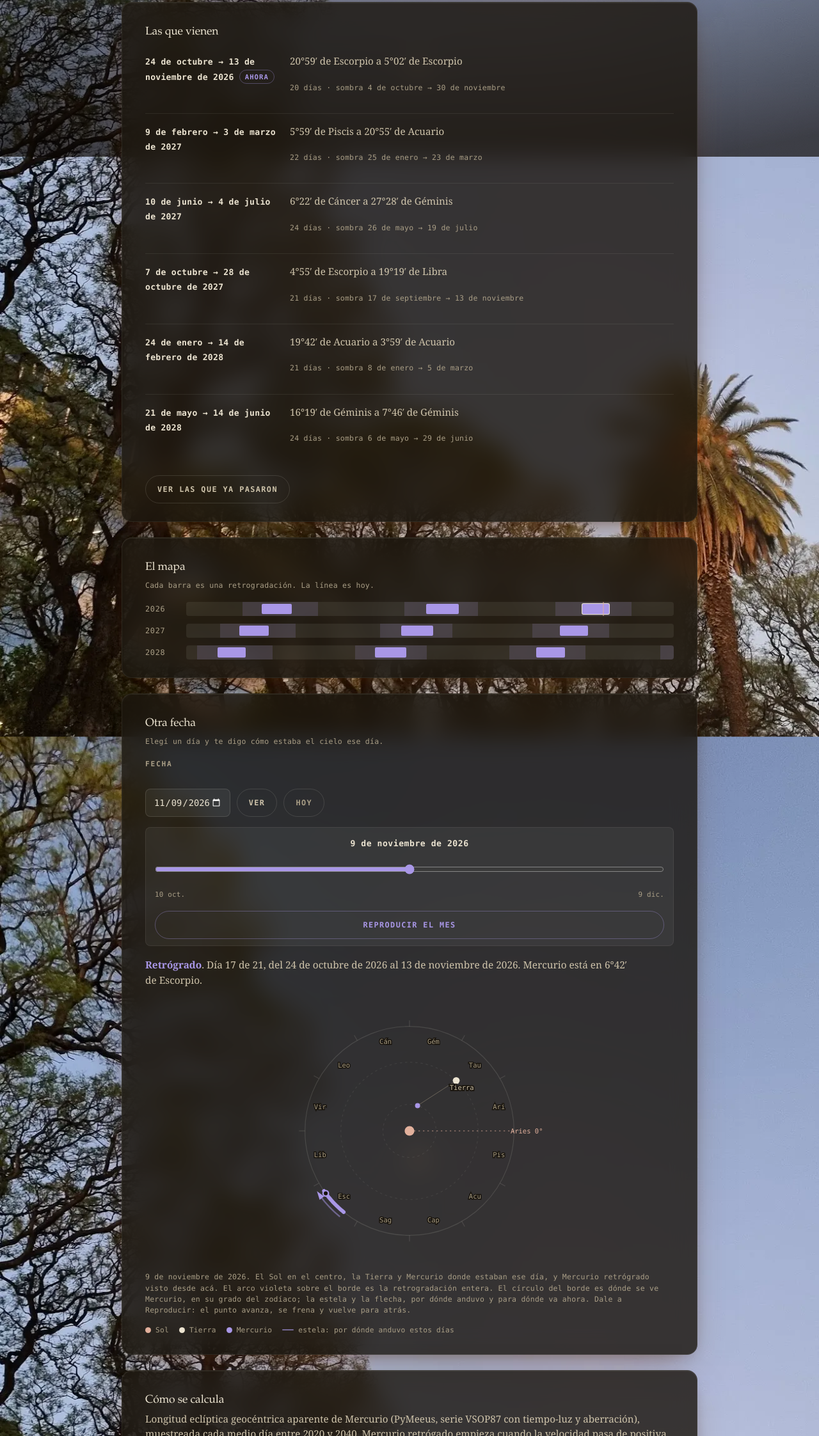
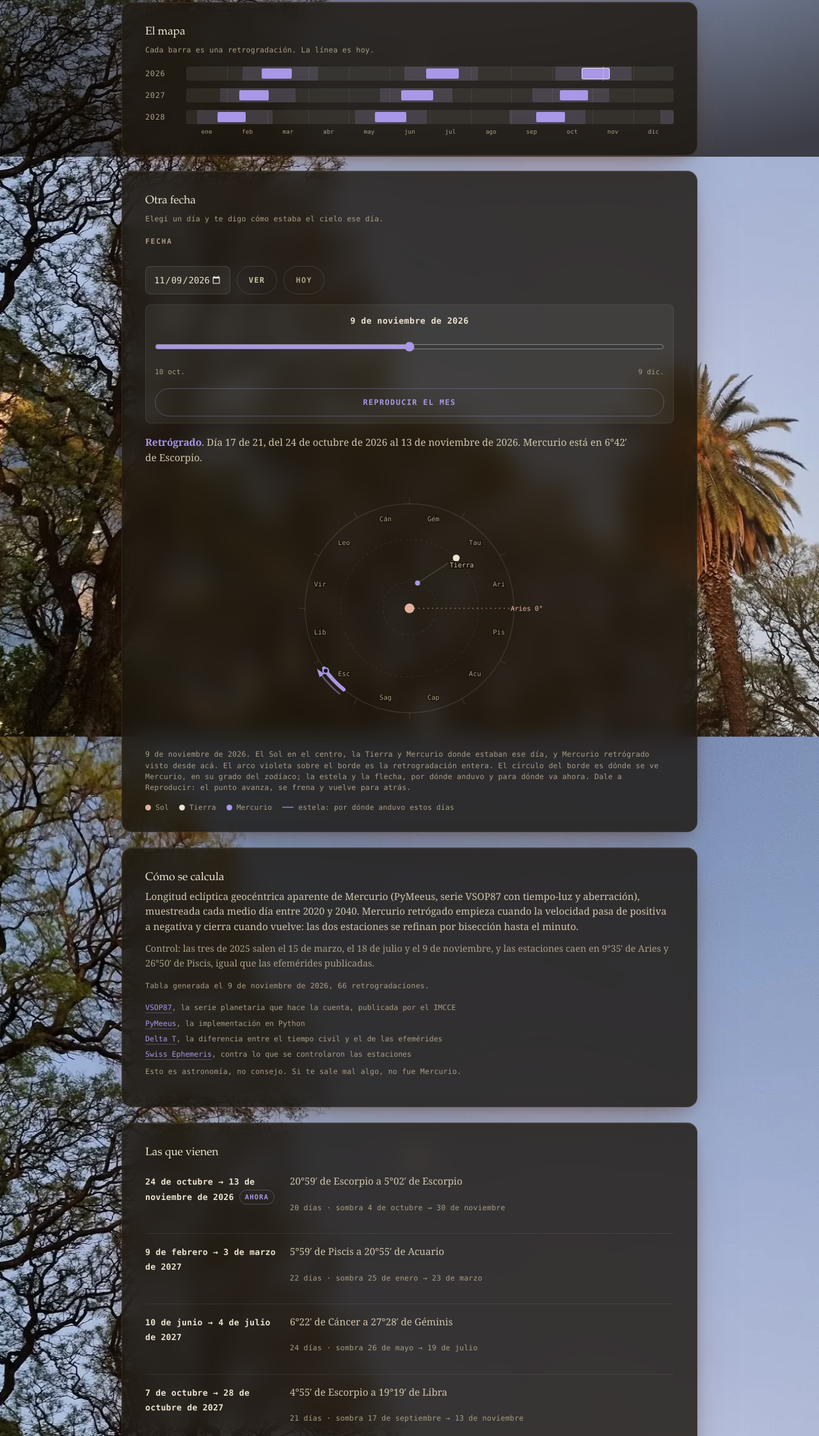
Before and after one commit to paraguadiosa/paraguadiosa.com, a website with bundled scripts: page mercury/index.html in a window 1280 px wide. Shown: the part 555-2800 px from the top of the page at 64% size. Built offline with nearby package versions, Linux system fonts and the light colour scheme.

Commit message:
feat(mercury): month gridlines on the year map, references, and the list at the end
- The year tracks carry one faint line per month boundary and twelve month
  labels underneath, in the same grid as the tracks, so a bar can be read
  against the calendar. Measured: labels land within 0.01px of the centre of
  their band at 390 and 1440, and the browser check now fails if they drift
  more than 2px or if a line goes missing.
- Como se calcula gains four reference links: the VSOP87 series at the IMCCE,
  PyMeeus, the Delta T polynomials and the Swiss Ephemeris the stations were
  checked against. All four answer 200.
- The list of windows moved to the bottom of the page, after the method, so the
  page opens with the answer and the sky and ends with the calendar.

```diff
--- a/mercury/index.html
+++ b/mercury/index.html
@@ -48,14 +48,6 @@
                     Sin JavaScript no hay cuenta regresiva: la tabla de abajo es la misma información, en crudo.
                 </p>
             </noscript>
-        </div>
-
-        <div class="overlay">
-            <h2 class="mercury-section-title">Las que vienen</h2>
-            <ul class="mercury-list" id="mercury-list">
-                <li class="mercury-row mercury-row-placeholder">Cargando la tabla…</li>
-            </ul>
-            <button class="mercury-more" id="mercury-more" type="button" hidden>Ver las que ya pasaron</button>
         </div>
 
         <div class="overlay">
@@ -115,9 +107,28 @@
                 Control: las tres de 2025 salen el 15 de marzo, el 18 de julio y el 9 de noviembre, y las estaciones caen en 9°35′ de Aries y 26°50′ de Piscis, igual que las efemérides publicadas.
             </p>
             <p class="mercury-note" id="mercury-generated"></p>
+            <ul class="mercury-links">
+                <li><a href="https://ftp.imcce.fr/pub/ephem/planets/vsop87/" rel="noopener">VSOP87</a>,
+                    la serie planetaria que hace la cuenta, publicada por el IMCCE</li>
+                <li><a href="https://pymeeus.readthedocs.io/" rel="noopener">PyMeeus</a>,
+                    la implementación en Python</li>
+                <li><a href="https://eclipse.gsfc.nasa.gov/SEcat5/deltatpoly.html" rel="noopener">Delta T</a>,
+                    la diferencia entre el tiempo civil y el de las efemérides</li>
+                <li><a href="https://www.astro.com/swisseph/" rel="noopener">Swiss Ephemeris</a>,
+                    contra lo que se controlaron las estaciones</li>
+            </ul>
+
             <p class="mercury-note">
                 Esto es astronomía, no consejo. Si te sale mal algo, no fue Mercurio.
             </p>
+        </div>
+
+        <div class="overlay">
+            <h2 class="mercury-section-title">Las que vienen</h2>
+            <ul class="mercury-list" id="mercury-list">
+                <li class="mercury-row mercury-row-placeholder">Cargando la tabla…</li>
+            </ul>
+            <button class="mercury-more" id="mercury-more" type="button" hidden>Ver las que ya pasaron</button>
         </div>
 
         <footer class="site-footer">
--- a/mercury/mercury.css
+++ b/mercury/mercury.css
@@ -258,6 +258,33 @@ body.mercury {
     box-shadow: 0 0 0 1px var(--color-text);
 }
 
+.mercury-year-month {
+    position: absolute;
+    top: 0;
+    bottom: 0;
+    width: 1px;
+    background: var(--color-line-soft);
+}
+
+.mercury-year.is-months {
+    margin-top: -8px;
+}
+
+.mercury-months {
+    display: flex;
+}
+
+.mercury-months span {
+    flex: 1 1 0;
+    min-width: 0;
+    text-align: center;
+    font-family: var(--font-mono);
+    font-size: 0.58rem;
+    letter-spacing: 0.01em;
+    color: var(--color-text-faint);
+    white-space: nowrap;
+}
+
 .mercury-year-today {
     position: absolute;
     top: 0;
@@ -281,6 +308,31 @@ body.mercury {
     font-size: 0.9em;
     line-height: 1.55;
     margin-bottom: 14px;
+}
+
+.mercury-links {
+    list-style: none;
+    margin: 14px 0 6px;
+    padding: 0;
+    display: flex;
+    flex-direction: column;
+    gap: 7px;
+    font-family: var(--font-mono);
+    font-size: 0.72rem;
+    line-height: 1.5;
+    color: var(--color-text-faint);
+}
+
+.mercury-links a {
+    color: var(--accent);
+    text-decoration: none;
+    border-bottom: 1px solid var(--accent-soft);
+    padding-bottom: 1px;
+}
+
+.mercury-links a:hover,
+.mercury-links a:focus-visible {
+    border-bottom-color: var(--accent);
 }
 
 .mercury-note {
--- a/mercury/mercury.js
+++ b/mercury/mercury.js
@@ -12,6 +12,11 @@ import { loadEphemeris } from "./ephemeris.js";
 const SIGNS_ES = [
     "Aries", "Tauro", "Géminis", "Cáncer", "Leo", "Virgo",
     "Libra", "Escorpio", "Sagitario", "Capricornio", "Acuario", "Piscis",
+];
+
+const MONTHS_SHORT = [
+    "ene", "feb", "mar", "abr", "may", "jun",
+    "jul", "ago", "sep", "oct", "nov", "dic",
 ];
 
 const SIGNS_SHORT = [
@@ -318,6 +323,15 @@ function renderMap(windows, now) {
         const track = document.createElement("div");
         track.className = "mercury-year-track";
 
+        // One line per month boundary, so a bar can be read against the calendar
+        // instead of guessed.
+        for (let month = 1; month < 12; month += 1) {
+            const line = document.createElement("span");
+            line.className = "mercury-year-month";
+            line.style.left = `${((month / 12) * 100).toFixed(3)}%`;
+            track.append(line);
+        }
+
         windows.forEach((window) => {
             if (window.shadowEnd < yearStart || window.shadowStart > yearEnd) return;
 
@@ -353,6 +367,20 @@ function renderMap(windows, now) {
         row.append(label, track);
         yearsNode.append(row);
     }
+
+    // Month names under the tracks, one per band, in the same grid.
+    const monthsRow = document.createElement("div");
+    monthsRow.className = "mercury-year is-months";
+    const gutter = document.createElement("span");
+    const months = document.createElement("div");
+    months.className = "mercury-months";
+    MONTHS_SHORT.forEach((name) => {
+        const cell = document.createElement("span");
+        cell.textContent = name;
+        months.append(cell);
+    });
+    monthsRow.append(gutter, months);
+    yearsNode.append(monthsRow);
 }
 
 // ---------- any date: the answer ----------
```
Also changed, not shown: tools/verify-mercury.mjs (+20 -0 lines).
